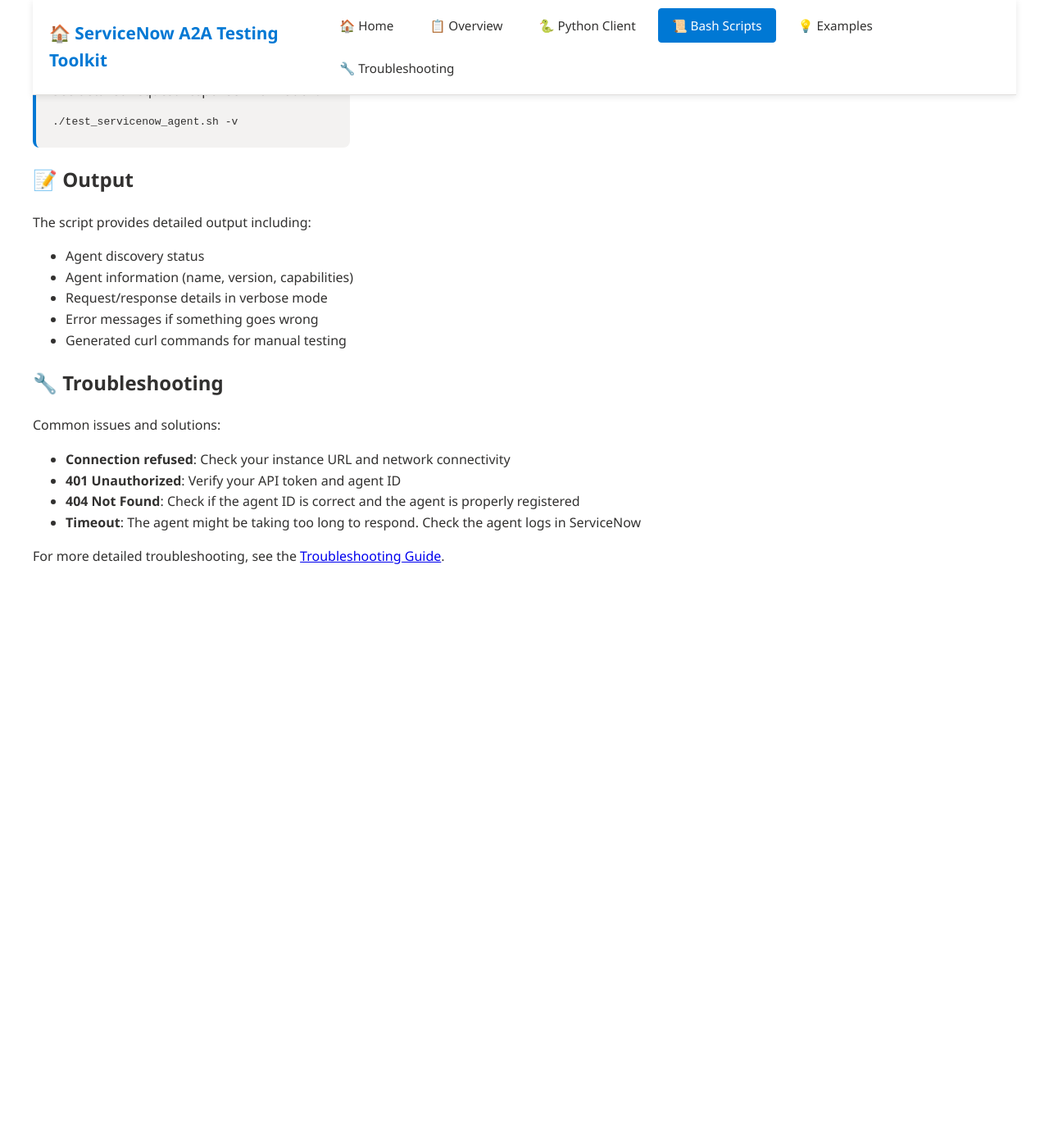
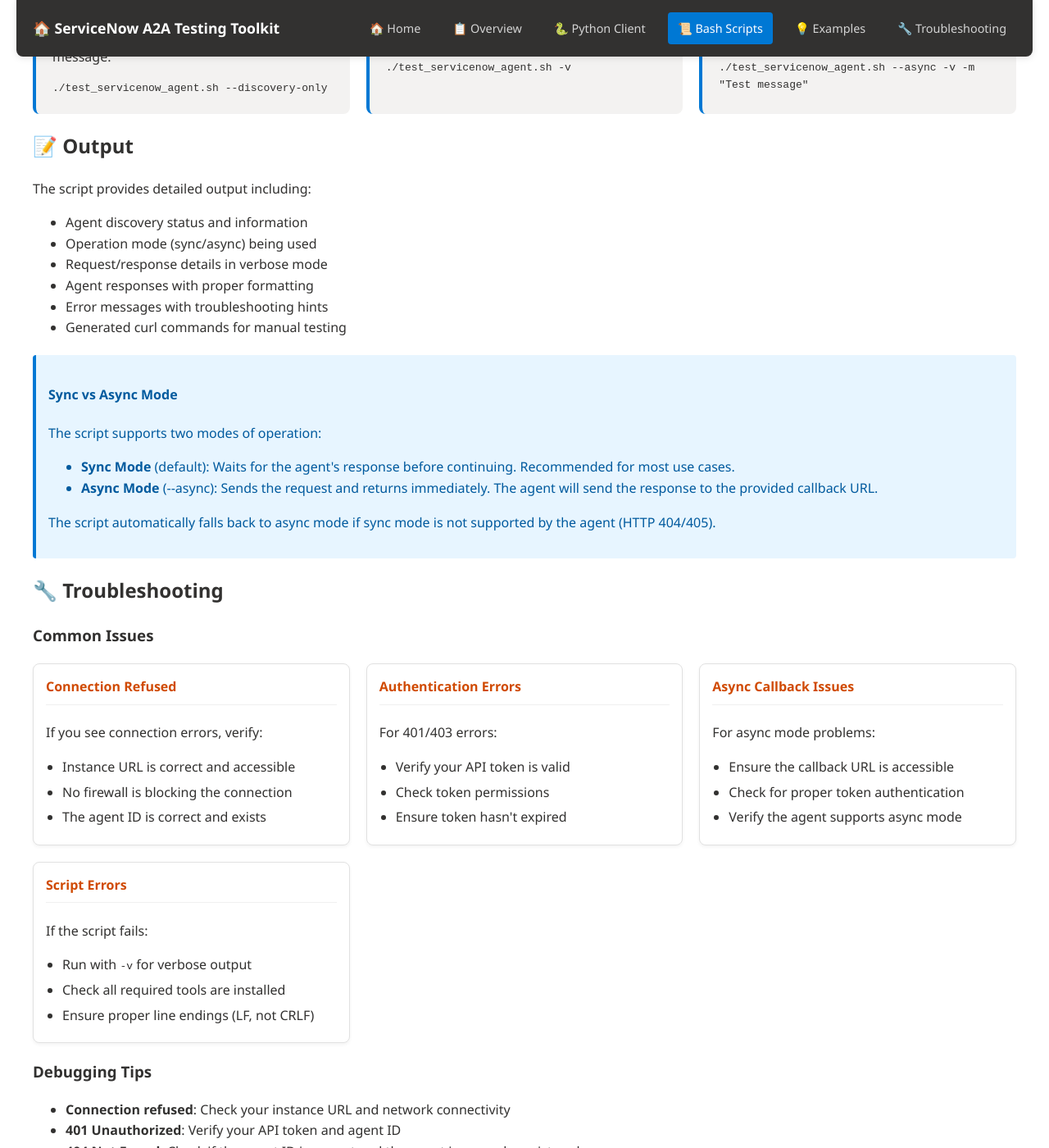
Before and after one commit to tamirlocalsn/servicenow_a2a_testing_toolkit, a Jekyll site: the page ServiceNow_A2A_Bash_Scripts.html, which Jekyll copies as it is, in a window 1280 px wide and 1400 px high, scrolled down 6744 px. Shown: the whole window at 82% size. Built offline with Jekyll 4.4.1, drawn with Linux system fonts in a browser that asks for light colours; before the commit the page ends 7472 px from its top, so only the background shows below that; some of the changed text lies outside the part shown.

Commit message:
Update navigation styling and fix script parsing
- Updated navigation bar styling to match Python client
- Fixed Python code parsing in parse_agent_response function
- Improved script copy/paste reliability with proper string escaping
- Enhanced documentation for sync/async modes

```diff
--- a/ServiceNow_A2A_Bash_Scripts.html
+++ b/ServiceNow_A2A_Bash_Scripts.html
@@ -102,11 +102,35 @@
             color: #005a9e;
         }
 
-        .usage-grid {
+        .usage-grid, .troubleshooting-grid {
             display: grid;
             grid-template-columns: repeat(auto-fill, minmax(300px, 1fr));
             gap: 20px;
             margin: 20px 0;
+        }
+
+        .troubleshooting-card {
+            background: #fff;
+            border: 1px solid #e1e1e1;
+            border-radius: 8px;
+            padding: 15px;
+            box-shadow: 0 2px 4px rgba(0,0,0,0.05);
+        }
+
+        .troubleshooting-card h4 {
+            margin-top: 0;
+            color: #d04a02;
+            border-bottom: 1px solid #f0f0f0;
+            padding-bottom: 8px;
+        }
+
+        .troubleshooting-card ul {
+            margin: 10px 0 0 0;
+            padding-left: 20px;
+        }
+
+        .troubleshooting-card li {
+            margin-bottom: 5px;
         }
 
         .usage-card {
@@ -121,15 +145,16 @@
             color: #0078d4;
         }
 
+        /* Global Navigation Styles */
         .global-nav {
-            background: #ffffff;
-            padding: 10px 0;
-            margin-bottom: 30px;
-            border-bottom: 1px solid #e1dfdd;
+            background: #323130;
+            padding: 15px 0;
+            margin: -20px -20px 30px -20px;
             position: sticky;
             top: 0;
             z-index: 1000;
             box-shadow: 0 2px 8px rgba(0,0,0,0.1);
+            border-radius: 0 0 8px 8px;
         }
 
         .nav-container {
@@ -139,62 +164,59 @@
             display: flex;
             justify-content: space-between;
             align-items: center;
+            flex-wrap: wrap;
         }
 
         .nav-brand {
+            color: white;
             font-weight: 600;
-            font-size: 1.3em;
-            color: #0078d4;
+            font-size: 1.1em;
             text-decoration: none;
             display: flex;
             align-items: center;
-            gap: 10px;
+            gap: 8px;
         }
 
         .nav-links {
             display: flex;
-            gap: 10px;
+            gap: 15px;
             flex-wrap: wrap;
         }
 
         .nav-links a {
-            color: #323130;
+            color: #d4d4d4;
             text-decoration: none;
-            padding: 8px 16px;
+            padding: 8px 12px;
             border-radius: 4px;
-            transition: all 0.2s ease;
-            font-size: 0.95em;
-            border: 1px solid transparent;
+            transition: all 0.3s ease;
+            font-size: 0.9em;
         }
 
         .nav-links a:hover {
-            background: #f3f2f1;
-            color: #0078d4;
+            background: #0078d4;
+            color: white;
             text-decoration: none;
-            border-color: #e1dfdd;
         }
 
         .nav-links a.current {
             background: #0078d4;
             color: white !important;
-            border-color: #0078d4;
         }
 
         @media (max-width: 768px) {
             .nav-container {
                 flex-direction: column;
-                gap: 15px;
-                text-align: center;
+                gap: 10px;
             }
 
             .nav-links {
+                justify-content: center;
                 width: 100%;
-                justify-content: center;
             }
 
             .nav-links a {
-                padding: 6px 12px;
-                font-size: 0.9em;
+                padding: 6px 10px;
+                font-size: 0.85em;
             }
         }
 
@@ -761,8 +783,14 @@
         <div class="usage-grid">
             <div class="usage-card">
                 <h3>Basic Usage</h3>
-                <p>Test agent with default message:</p>
+                <p>Test agent with default message (tries sync first, falls back to async if needed):</p>
                 <pre>./test_servicenow_agent.sh</pre>
+            </div>
+
+            <div class="usage-card">
+                <h3>Force Async Mode</h3>
+                <p>Force the script to use async mode:</p>
+                <pre>./test_servicenow_agent.sh --async</pre>
             </div>
 
             <div class="usage-card">
@@ -782,22 +810,82 @@
                 <p>See detailed request/response information:</p>
                 <pre>./test_servicenow_agent.sh -v</pre>
             </div>
+
+            <div class="usage-card">
+                <h3>Combined Options</h3>
+                <p>Combine options for advanced testing:</p>
+                <pre>./test_servicenow_agent.sh --async -v -m "Test message"</pre>
+            </div>
         </div>
 
         <h2>📝 Output</h2>
 
         <p>The script provides detailed output including:</p>
         <ul>
-            <li>Agent discovery status</li>
-            <li>Agent information (name, version, capabilities)</li>
+            <li>Agent discovery status and information</li>
+            <li>Operation mode (sync/async) being used</li>
             <li>Request/response details in verbose mode</li>
-            <li>Error messages if something goes wrong</li>
+            <li>Agent responses with proper formatting</li>
+            <li>Error messages with troubleshooting hints</li>
             <li>Generated curl commands for manual testing</li>
         </ul>
 
+        <div class="alert alert-info">
+            <h4>Sync vs Async Mode</h4>
+            <p>The script supports two modes of operation:</p>
+            <ul>
+                <li><strong>Sync Mode</strong> (default): Waits for the agent's response before continuing. Recommended for most use cases.</li>
+                <li><strong>Async Mode</strong> (--async): Sends the request and returns immediately. The agent will send the response to the provided callback URL.</li>
+            </ul>
+            <p>The script automatically falls back to async mode if sync mode is not supported by the agent (HTTP 404/405).</p>
+        </div>
+
         <h2>🔧 Troubleshooting</h2>
 
-        <p>Common issues and solutions:</p>
+        <h3>Common Issues</h3>
+        <div class="troubleshooting-grid">
+            <div class="troubleshooting-card">
+                <h4>Connection Refused</h4>
+                <p>If you see connection errors, verify:</p>
+                <ul>
+                    <li>Instance URL is correct and accessible</li>
+                    <li>No firewall is blocking the connection</li>
+                    <li>The agent ID is correct and exists</li>
+                </ul>
+            </div>
+
+            <div class="troubleshooting-card">
+                <h4>Authentication Errors</h4>
+                <p>For 401/403 errors:</p>
+                <ul>
+                    <li>Verify your API token is valid</li>
+                    <li>Check token permissions</li>
+                    <li>Ensure token hasn't expired</li>
+                </ul>
+            </div>
+
+            <div class="troubleshooting-card">
+                <h4>Async Callback Issues</h4>
+                <p>For async mode problems:</p>
+                <ul>
+                    <li>Ensure the callback URL is accessible</li>
+                    <li>Check for proper token authentication</li>
+                    <li>Verify the agent supports async mode</li>
+                </ul>
+            </div>
+
+            <div class="troubleshooting-card">
+                <h4>Script Errors</h4>
+                <p>If the script fails:</p>
+                <ul>
+                    <li>Run with <code>-v</code> for verbose output</li>
+                    <li>Check all required tools are installed</li>
+                    <li>Ensure proper line endings (LF, not CRLF)</li>
+                </ul>
+            </div>
+        </div>
+
+        <h3>Debugging Tips</h3>
         <ul>
             <li><strong>Connection refused</strong>: Check your instance URL and network connectivity</li>
             <li><strong>401 Unauthorized</strong>: Verify your API token and agent ID</li>
```
Also changed, not shown: other parts of ServiceNow_A2A_Bash_Scripts.html (+14 -14 lines).
